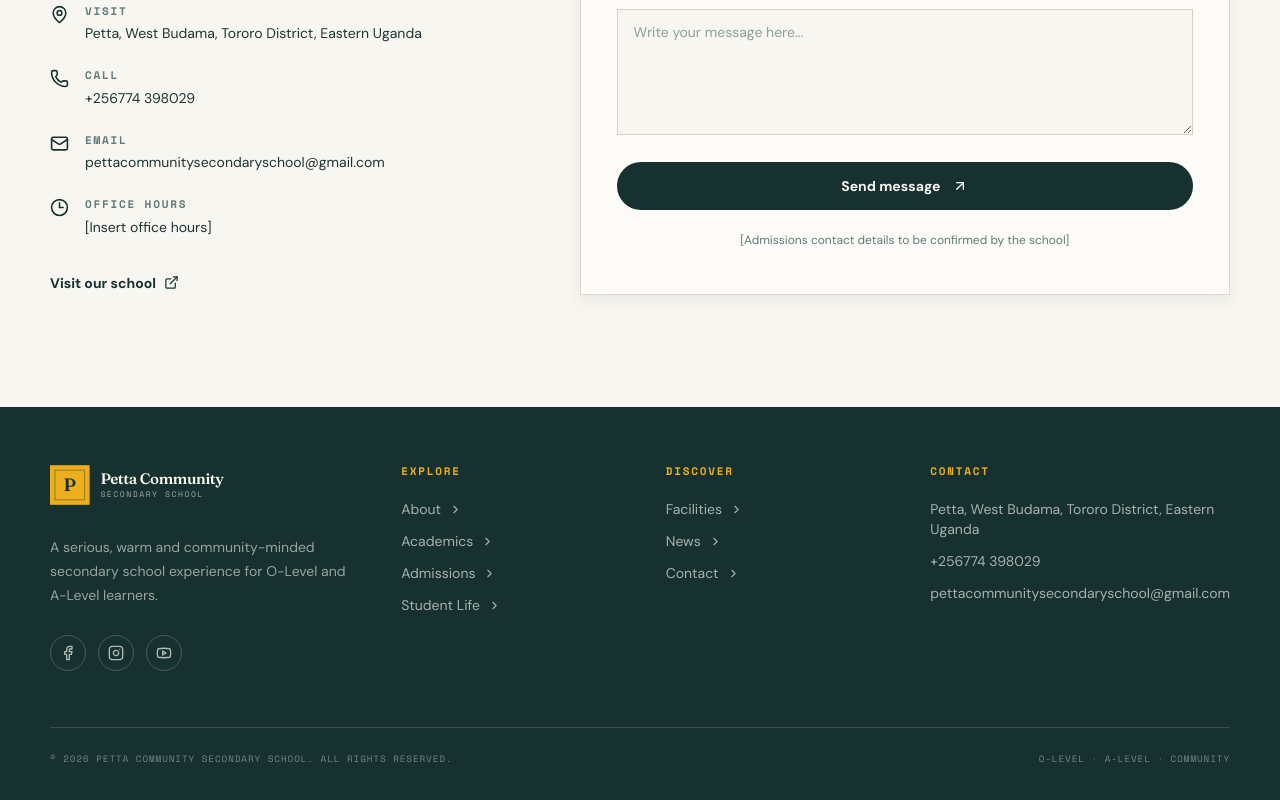
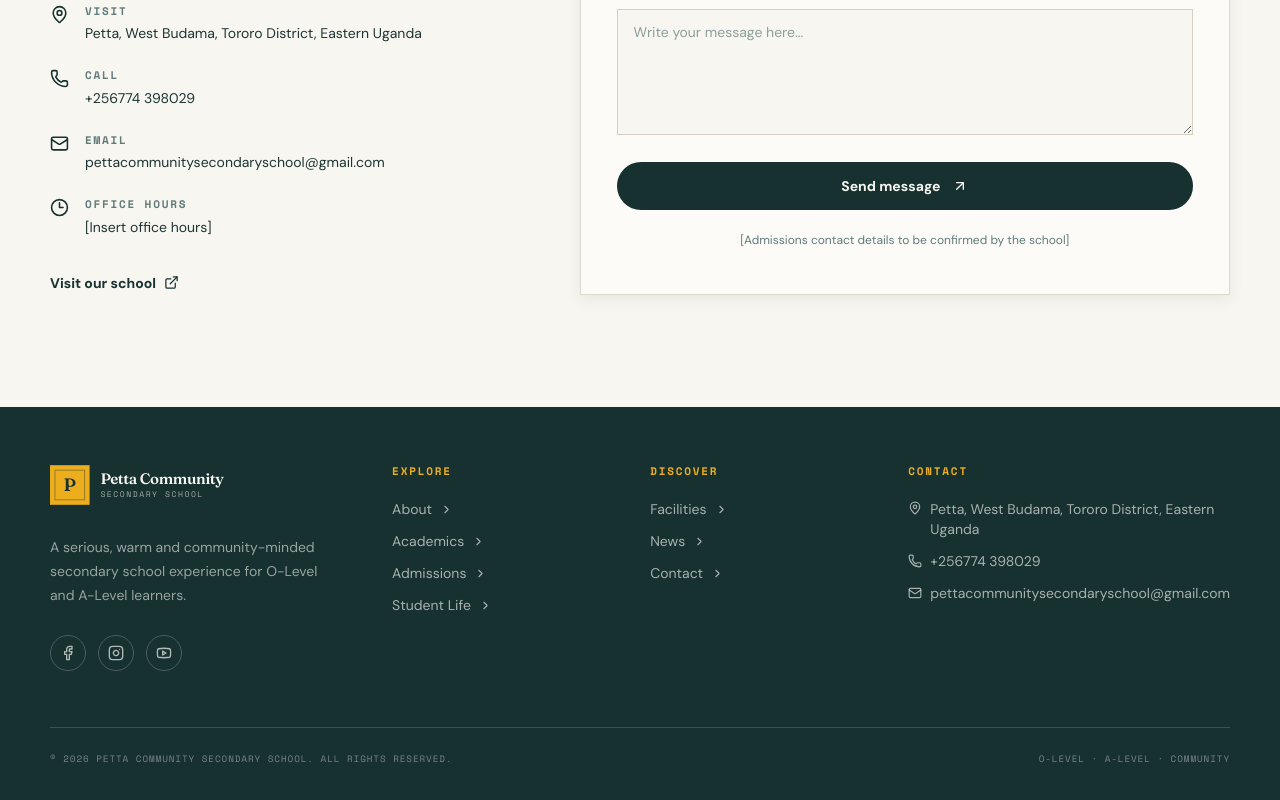
Before and after one commit to StackKens/petta-comminity-ss, a React (Vite) app: page / in a window 1280 px wide. Shown: the part 10487-11287 px from the top of the page. Built offline with nearby package versions, Linux system fonts and the light colour scheme.

Commit message:
feat: add icons to footer contact info

```diff
--- a/src/App.tsx
+++ b/src/App.tsx
@@ -1589,9 +1589,9 @@ function Footer() {
           <div>
             <div className="eyebrow text-[hsl(var(--accent))]">Contact</div>
             <div className="mt-5 space-y-3 text-sm text-[hsl(var(--primary-foreground)/.65)]">
-              <div>Petta, West Budama, Tororo District, Eastern Uganda</div>
-              <div>+256774 398029</div>
-              <div>pettacommunitysecondaryschool@gmail.com</div>
+              <div className="flex items-start gap-2"><MapPin size={14} className="mt-0.5 shrink-0" />Petta, West Budama, Tororo District, Eastern Uganda</div>
+              <div className="flex items-center gap-2"><Phone size={14} className="shrink-0" />+256774 398029</div>
+              <div className="flex items-center gap-2"><Mail size={14} className="shrink-0" />pettacommunitysecondaryschool@gmail.com</div>
             </div>
           </div>
         </div>
```
